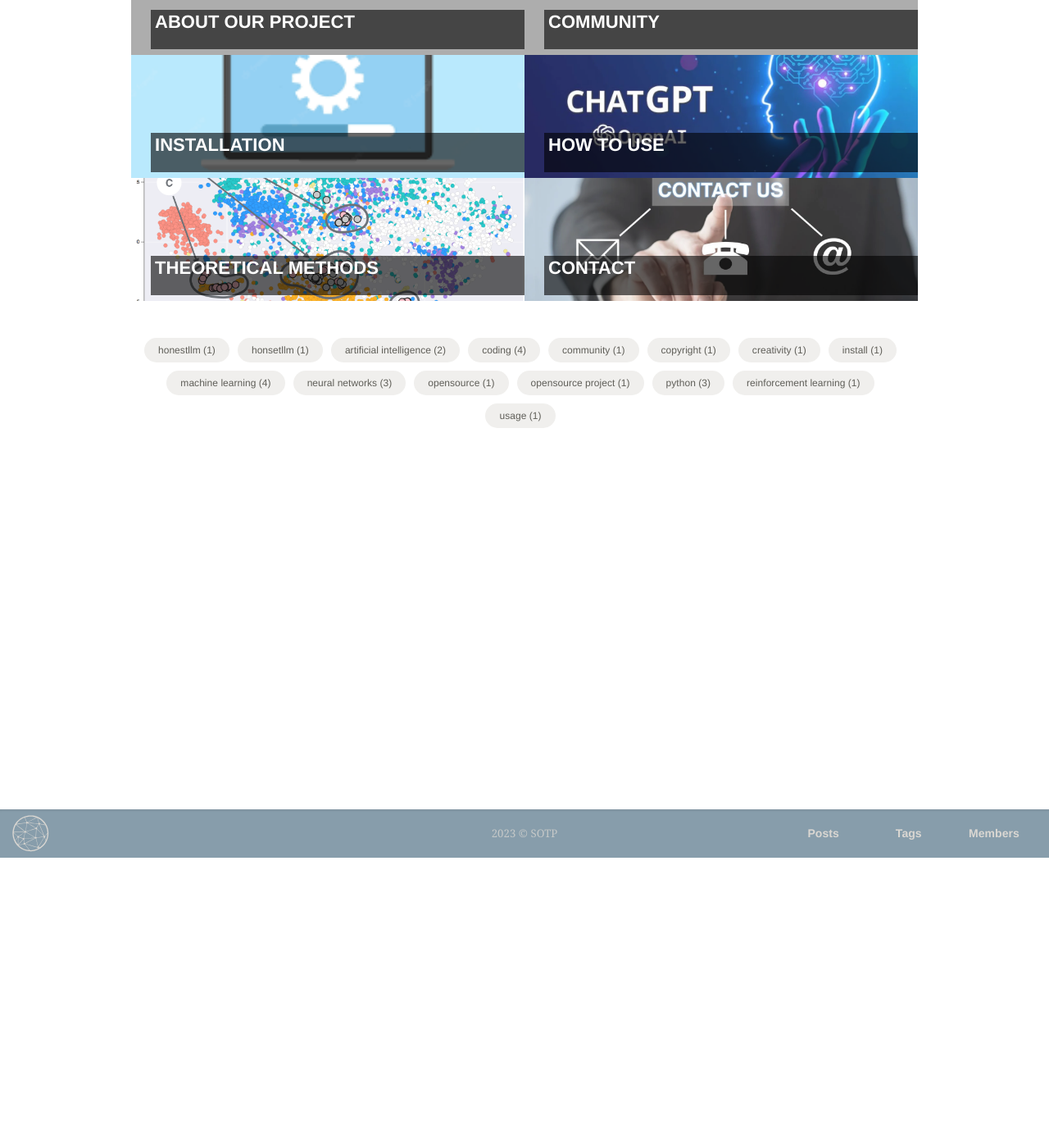
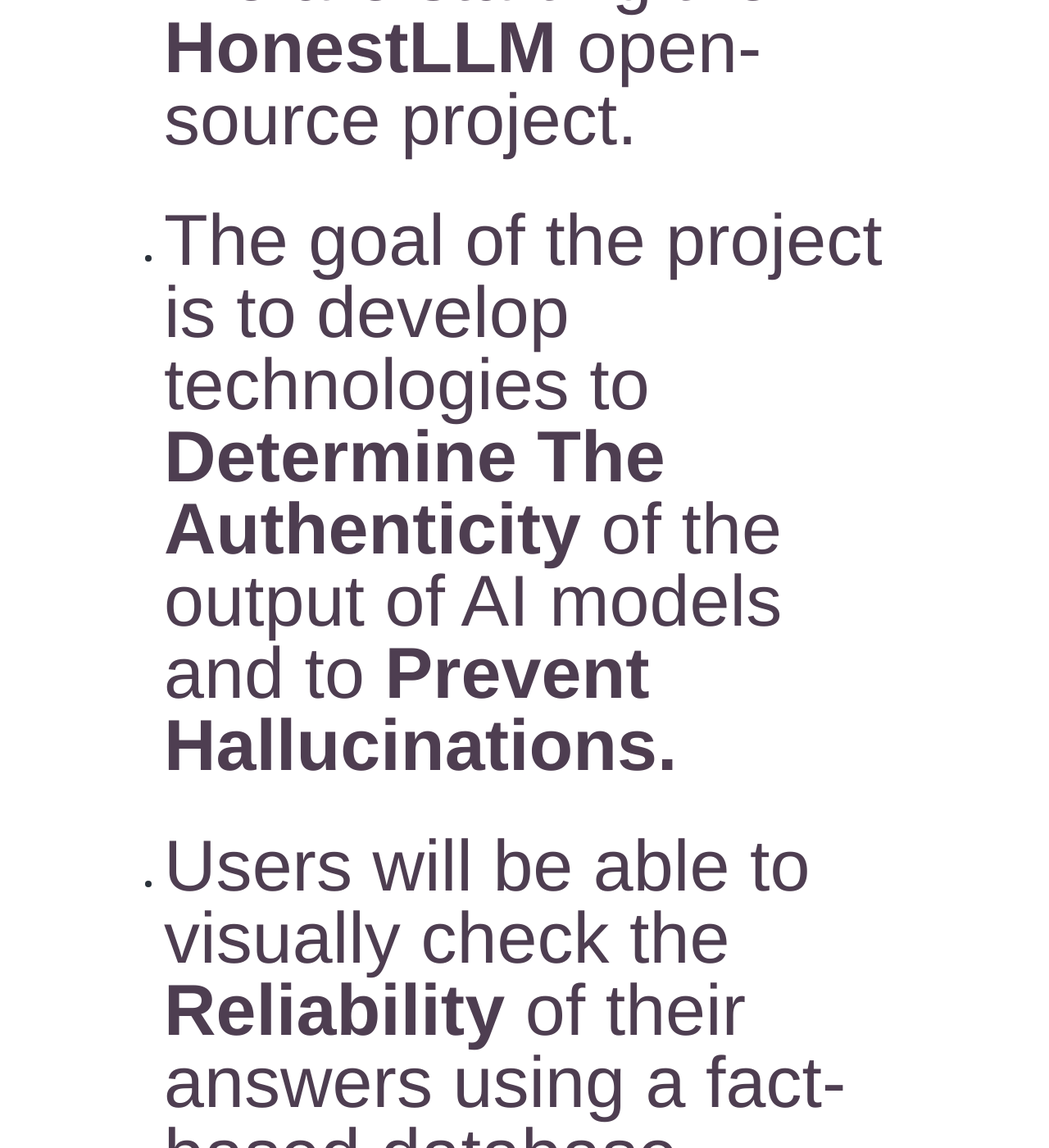
Before and after one commit to BambooStreet/HonestLLM, a Jekyll site: the page built from index.html, in a window 1280 px wide and 1400 px high, scrolled down 354 px. Shown: the whole window at 82% size. Built offline with Jekyll 4.4.1, drawn with Linux system fonts in a browser that asks for light colours; some web fonts are replaced; the list of posts is cut into pages by our own code; some of the changed text lies outside the part shown; grey boxes are pictures that could not be loaded.

Commit message:
add statement

```diff
--- a/_layouts/home-page.html
+++ b/_layouts/home-page.html
@@ -4,7 +4,18 @@
 <div class="flex-container transparent">
   {% include header.html %}
   <div class="content wrapper">
-    {{ content }}
+    <div class="grid leadin">
+    <ul class ="text-block">
+    <li><h1>We are starting the <strong>HonestLLM</strong> open-source project.</h1></li>
+
+    <li><h1>The goal of the project is to develop technologies to <strong>Determine The Authenticity</strong> of the output of AI models and to <strong>Prevent Hallucinations.</strong></h1></li>
+
+    <li><h1>Users will be able to visually check the <strong>Reliability</strong> of their answers using a fact-based database.</h1></li>
+
+    <li><h1>Through this, we will create a safe and reliable artificial intelligence environment and a more certain and advanced future.</h1></li>
+    </ul>
+    </div>
+    {{content}}
     {% include search.html %}
     {% include pagination.html %}
     <div class="center-tags">
```
